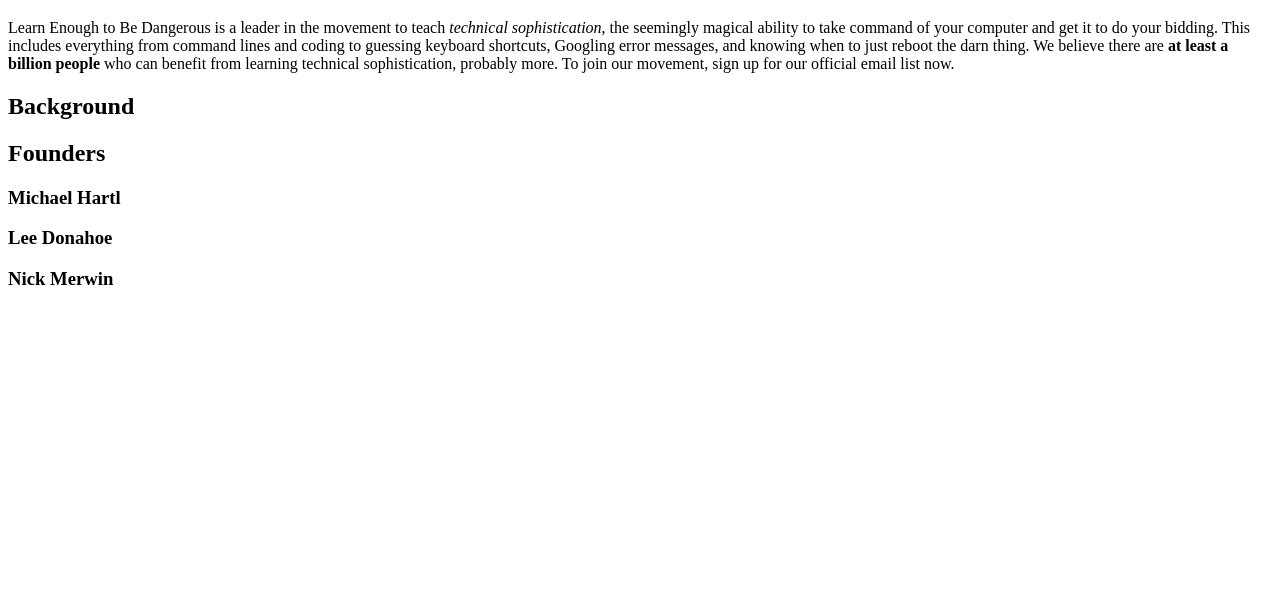
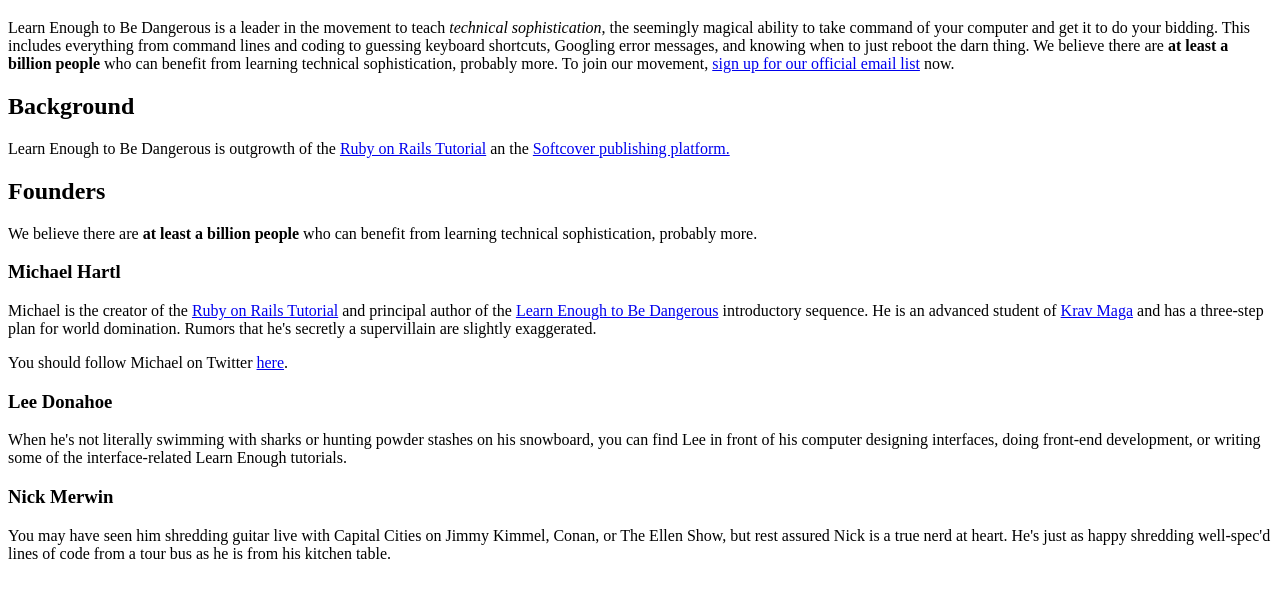
Before and after one commit to jngilman/sample_website, a plain HTML site: page index.html in a window 1280 px wide. Shown: the part 61-658 px from the top of the page. Drawn offline with Linux system fonts and the light colour scheme.

Commit message:
complee 2.3 lesson

```diff
--- a/index.html
+++ b/index.html
@@ -7,16 +7,46 @@
 <body>
 
     <h1>The Learn Enough Story</h1>
-    <p>Learn Enough to Be Dangerous is a leader in the movement to teach <em>technical sophistication</em>, the seemingly magical ability to take command of your computer and get it to do your bidding. This includes everything from command lines and coding to guessing keyboard shortcuts, Googling error messages, and knowing when to just reboot the darn thing. We believe there are <strong>at least a billion people</strong> who can benefit from learning technical sophistication, probably more. To join our movement, sign up for our official email list now.</p>
+    <p>Learn Enough to Be Dangerous is a leader in the movement to teach <em>technical sophistication</em>, the seemingly magical ability to take command of your computer and get it to do your bidding. This includes everything from command lines and coding to guessing keyboard shortcuts, Googling error messages, and knowing when to just reboot the darn thing. We believe there are <strong>at least a billion people</strong> who can benefit from learning technical sophistication, probably more. To join our movement, <a href="http://learnenough.com/email">sign up for our official email list</a> now.</p>
 
     <h2>Background</h2>
 
+    <p>
+    Learn Enough to Be Dangerous is outgrowth of the <a href="http://railstutorial.org/">Ruby on Rails Tutorial</a> an the <a href="http://www.softcover.io/">Softcover publishing platform.</a>
+    </p>
+
     <h2>Founders</h2>
 
+    <p>
+    We believe there are <strong>at least a billion people</strong> who can benefit from learning technical sophistication, probably more.
+
+    </p>
     <h3>Michael Hartl</h3>
+
+     <p>
+
+      Michael is the creator of the <a href="http://railstutorial.org/">Ruby on Rails Tutorial</a> and principal author of the <a href="http://learnenough.com/">Learn Enough to Be Dangerous</a> introductory sequence. He is an advanced student of <a href="http://kravmaga.com/">Krav Maga</a> and has a three-step plan for world domination. Rumors that he's secretly a supervillain are slightly exaggerated.
+
+     </p>
+
+     <p>
+      You should follow Michael on Twitter  <a href="http://twitter.com/mhartl">here</a>.
+    </p>
 
     <h3>Lee Donahoe</h3>
 
+    <p>
+      When he's not literally swimming with sharks or hunting powder stashes
+      on his snowboard, you can find Lee in front of his computer designing
+      interfaces, doing front-end development, or writing some of the
+      interface-related Learn Enough tutorials.
+    </p>
+
     <h3>Nick Merwin</h3>
+
+    <p>
+      You may have seen him shredding guitar live with Capital Cities on Jimmy Kimmel, Conan, or The Ellen Show, but rest assured Nick is a true nerd at heart. He's just as happy shredding well-spec'd lines of code from a tour bus as he is from his kitchen table.
+    </p>
+
 </body>
 </html>
```
